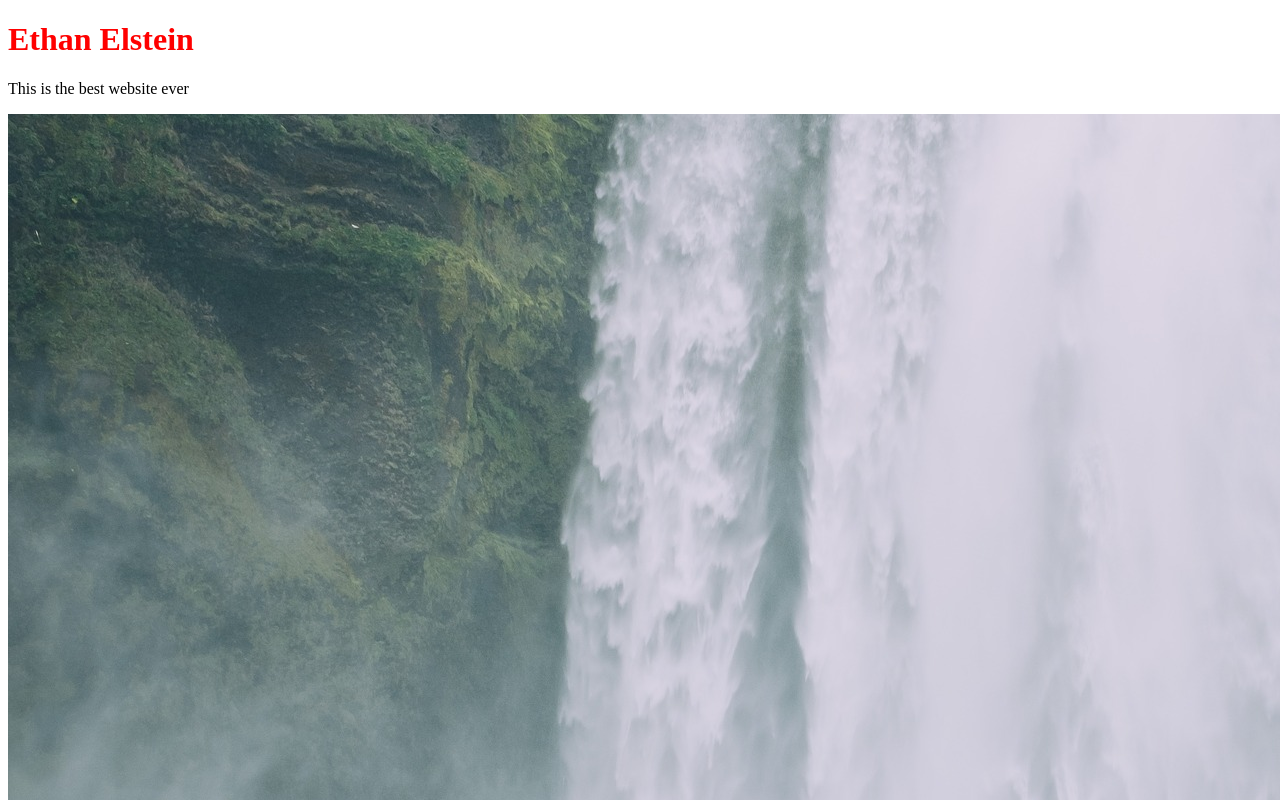
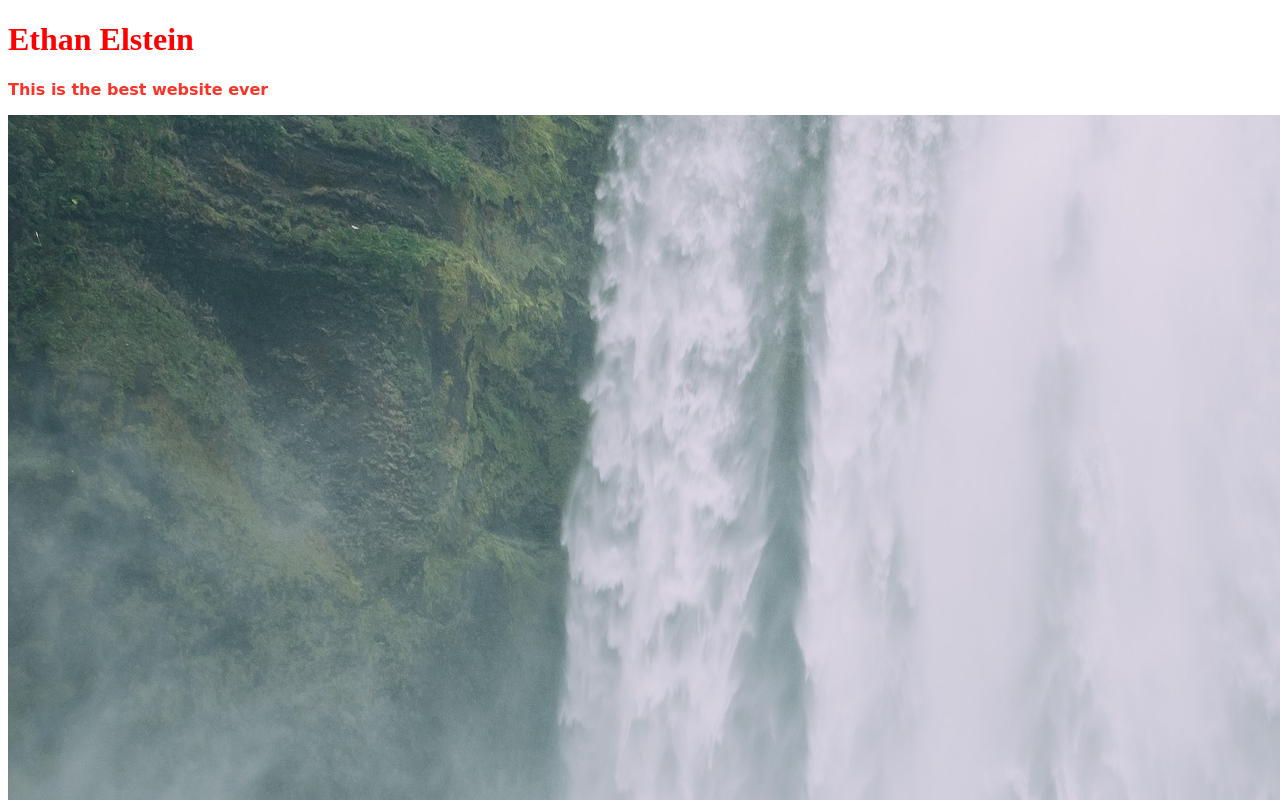
Before and after one commit to ethanelstein/firstwebsite, a plain HTML site: page index.html in a window 1280 px wide. Shown: the top 800 px of the page. Drawn offline with Linux system fonts and the light colour scheme.

Commit message:
stylistic changes

```diff
--- a/styles/stylesheet.css
+++ b/styles/stylesheet.css
@@ -1,3 +1,8 @@
 h1 {
   color: red;
 }
+p {
+  color: #FB342A;
+  font-weight: bold;
+  font-family: cursive;
+}
```
